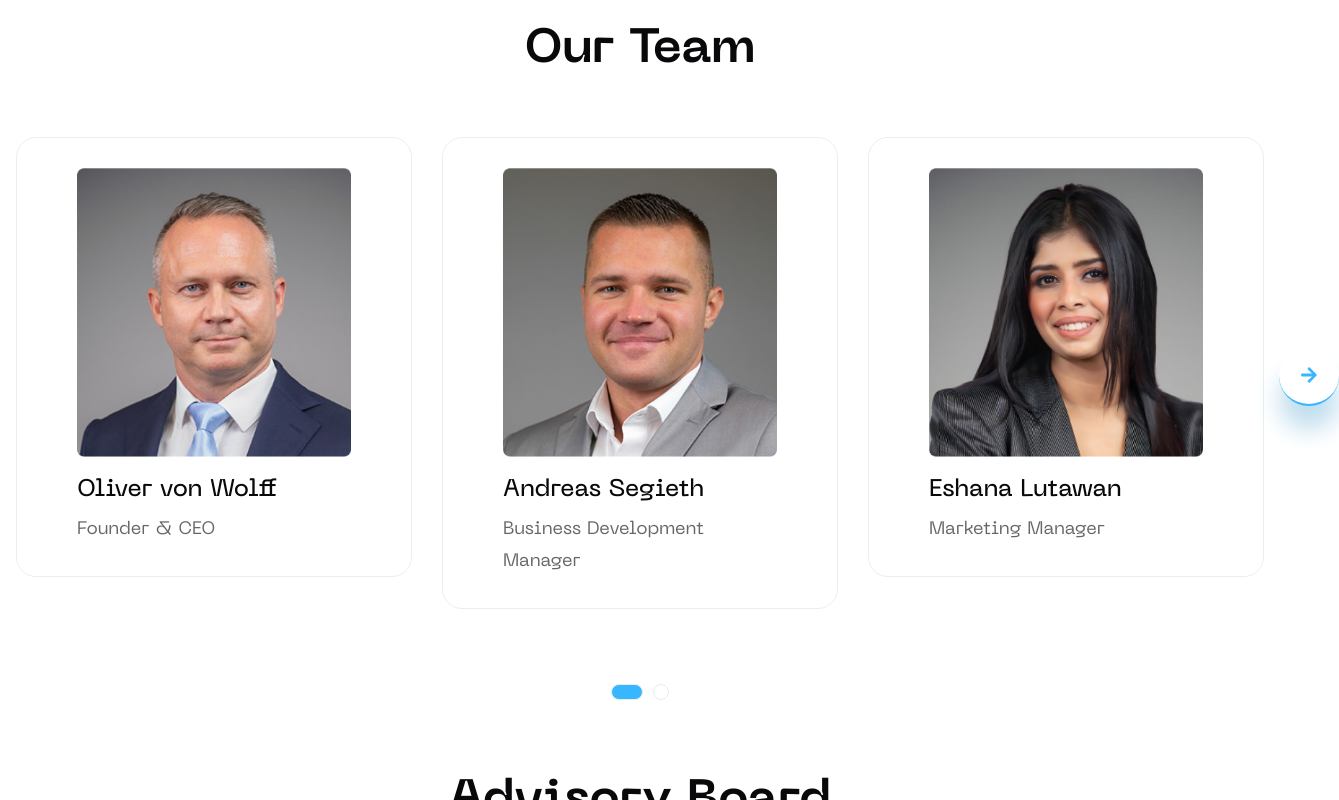
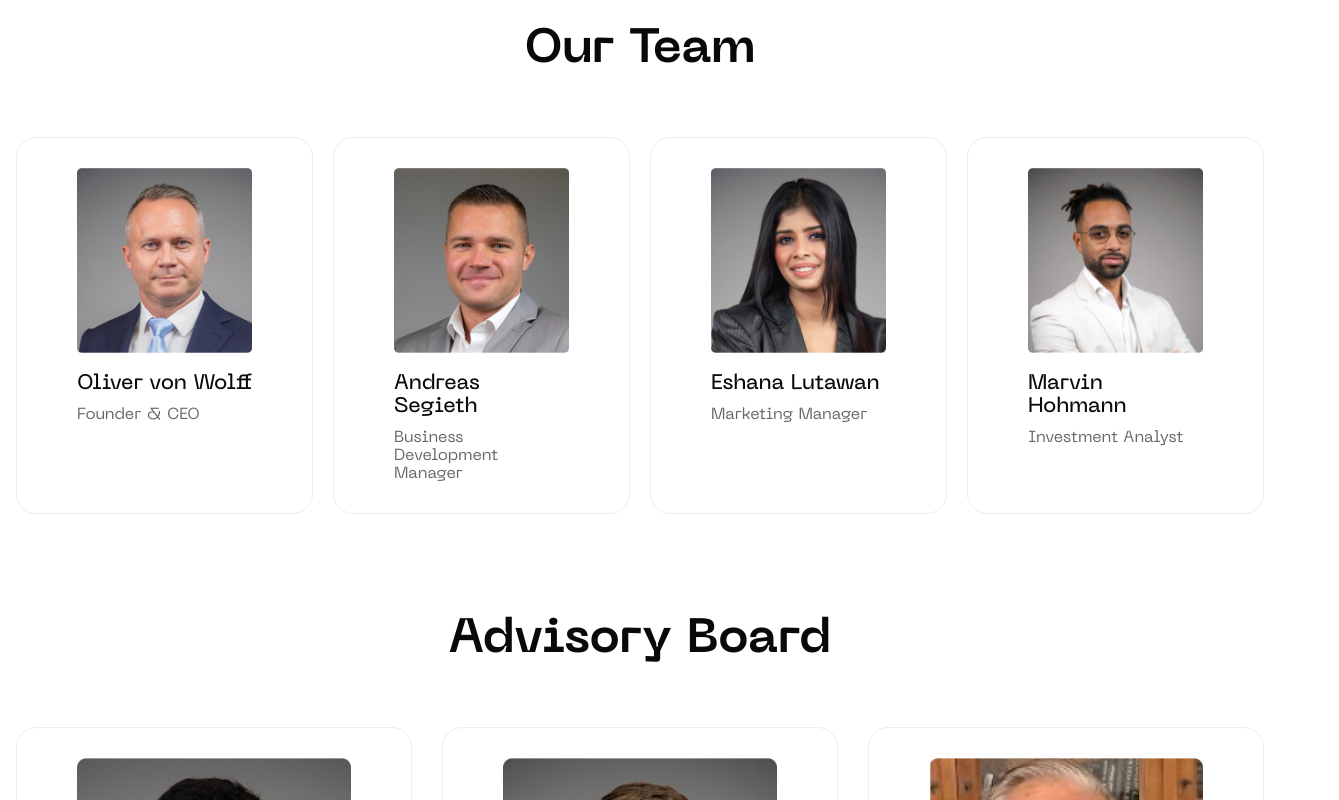
Before and after one commit to mahfuz091/helion_24, a Next.js app: page /about in a window 1280 px wide. Shown: the part 900-1700 px from the top of the page, 1339 px wide, since content can reach past the window. Built offline with nearby package versions, Linux system fonts and the light colour scheme.

Commit message:
feedback update

```diff
--- a/app/about/about.css
+++ b/app/about/about.css
@@ -63,6 +63,13 @@
   position: relative;
   overflow: hidden;
 }
+.team_card.team h5 {
+  font-size: 21px;
+}
+.team.team_card p {
+  font-size: 16px;
+  line-height: 18px;
+}
 
 .team_card:hover .team-icon {
   opacity: 1;
--- a/app/components/MissionVission/MissionVission.js
+++ b/app/components/MissionVission/MissionVission.js
@@ -12,7 +12,7 @@ export default function MissionVission() {
               <Image className='' src={MissionThumb} alt='mission thumb' />
             </div>
             <div className='col-span-1 md:col-span-7 xl:col-span-8'>
-              <h4 className='subtitle mb-[5px]'>About Helion Edge</h4>
+              {/* <h4 className='subtitle mb-[5px]'>About Helion Edge</h4> */}
               <h2 className='section-title mb-[15px]'>Our Mission</h2>
               <p>
                 At Helion Edge, we aim to revolutionize asset management by
@@ -27,7 +27,7 @@ export default function MissionVission() {
               <Image className='' src={VissionThumb} alt='mission thumb' />
             </div>
             <div className='col-span-1 md:col-span-7 xl:col-span-8 md:order-1'>
-              <h4 className='subtitle mb-[5px]'>About Helion Edge</h4>
+              {/* <h4 className='subtitle mb-[5px]'>About Helion Edge</h4> */}
               <h2 className='section-title mb-[15px]'>Our Vision</h2>
               <p>
                 To be the leading non-custodial asset management platform,
--- a/app/components/Team/Team.js
+++ b/app/components/Team/Team.js
@@ -84,10 +84,9 @@ const Team = () => {
         <h3 className='text-[30px] xl:text-[48px]  mb-[25px] xl:mb-[60px]'>
           Our Team
         </h3>
-        <div>
-          <div className='team-slider -ml-[15px] -mr-[15px]'>
+        <div className='grid grid-cols-1 md:grid-cols-3 lg:grid-cols-4 gap-5'>
+          {/* <div className='team-slider -ml-[15px] -mr-[15px]'>
             <Slider ref={sliderRef} {...settings}>
-              {/* single slider 1 */}
               <div className='px-[15px]'>
                 <div className='team_card team '>
                   <Image src={oliver} alt='team' />
@@ -101,7 +100,6 @@ const Team = () => {
                 </div>
               </div>
 
-              {/* single slider 2 */}
               <div className='px-[15px]'>
                 <div className='team_card team'>
                   <Image src={andress} alt='team' />
@@ -115,7 +113,6 @@ const Team = () => {
                 </div>
               </div>
 
-              {/* single slider  3*/}
               <div className='px-[15px]'>
                 <div className='team_card team'>
                   <Image src={eashana} alt='team' />
@@ -128,7 +125,7 @@ const Team = () => {
                   </div>
                 </div>
               </div>
-              {/* single slider 4 */}
+
               <div className='px-[15px]'>
                 <div className='team_card team'>
                   <Image src={marvin} alt='team' />
@@ -142,24 +139,15 @@ const Team = () => {
                 </div>
               </div>
             </Slider>
-          </div>
+          </div> */}
 
-          {/* <div className='team_card team relative'>
+          <div className='team_card team relative'>
             <Image src={oliver} alt='team' />
             <h5>Oliver von Wolff</h5>
             <p>Founder & CEO</p>
             <div className='team-icon flex items-center gap-[10px] absolute transition-opacity duration-300   opacity-0'>
               <Link href='https://www.linkedin.com/' target='_blank'>
                 <Image src={linkedin} alt='team' />
-              </Link>
-               <Link href='https://www.facebook.com/' target='_blank'>
-                <Image src={facebook} alt='team' />
-              </Link>
-              <Link href='https://www.instagram.com/' target='_blank'>
-                <Image src={instagram} alt='team' />
-              </Link>
-              <Link href='https://www.youtube.com/' target='_blank'>
-                <Image src={youtube} alt='team' />
               </Link>
             </div>
           </div>
@@ -171,15 +159,6 @@ const Team = () => {
               <Link href='https://www.linkedin.com/' target='_blank'>
                 <Image src={linkedin} alt='team' />
               </Link>
-              <Link href='https://www.facebook.com/' target='_blank'>
-                <Image src={facebook} alt='team' />
-              </Link>
-              <Link href='https://www.instagram.com/' target='_blank'>
-                <Image src={instagram} alt='team' />
-              </Link>
-              <Link href='https://www.youtube.com/' target='_blank'>
-                <Image src={youtube} alt='team' />
-              </Link>
             </div>
           </div>
           <div className='team_card team'>
@@ -189,15 +168,6 @@ const Team = () => {
             <div className='team-icon flex items-center gap-[10px] absolute transition-opacity duration-300   opacity-0'>
               <Link href='https://www.linkedin.com/' target='_blank'>
                 <Image src={linkedin} alt='team' />
-              </Link>
-          <Link href='https://www.facebook.com/' target='_blank'>
-                <Image src={facebook} alt='team' />
-              </Link>
-              <Link href='https://www.instagram.com/' target='_blank'>
-                <Image src={instagram} alt='team' />
-              </Link>
-              <Link href='https://www.youtube.com/' target='_blank'>
-                <Image src={youtube} alt='team' />
               </Link>
             </div>
           </div>
@@ -209,17 +179,8 @@ const Team = () => {
               <Link href='https://www.linkedin.com/' target='_blank'>
                 <Image src={linkedin} alt='team' />
               </Link>
-             <Link href='https://www.facebook.com/' target='_blank'>
-                <Image src={facebook} alt='team' />
-              </Link>
-              <Link href='https://www.instagram.com/' target='_blank'>
-                <Image src={instagram} alt='team' />
-              </Link>
-              <Link href='https://www.youtube.com/' target='_blank'>
-                <Image src={youtube} alt='team' />
-              </Link>
             </div>
-          </div> */}
+          </div>
         </div>
       </div>
     </div>
```
Also changed, not shown: app/components/BannerV2/BannerV2.css (+12 -1 lines).
